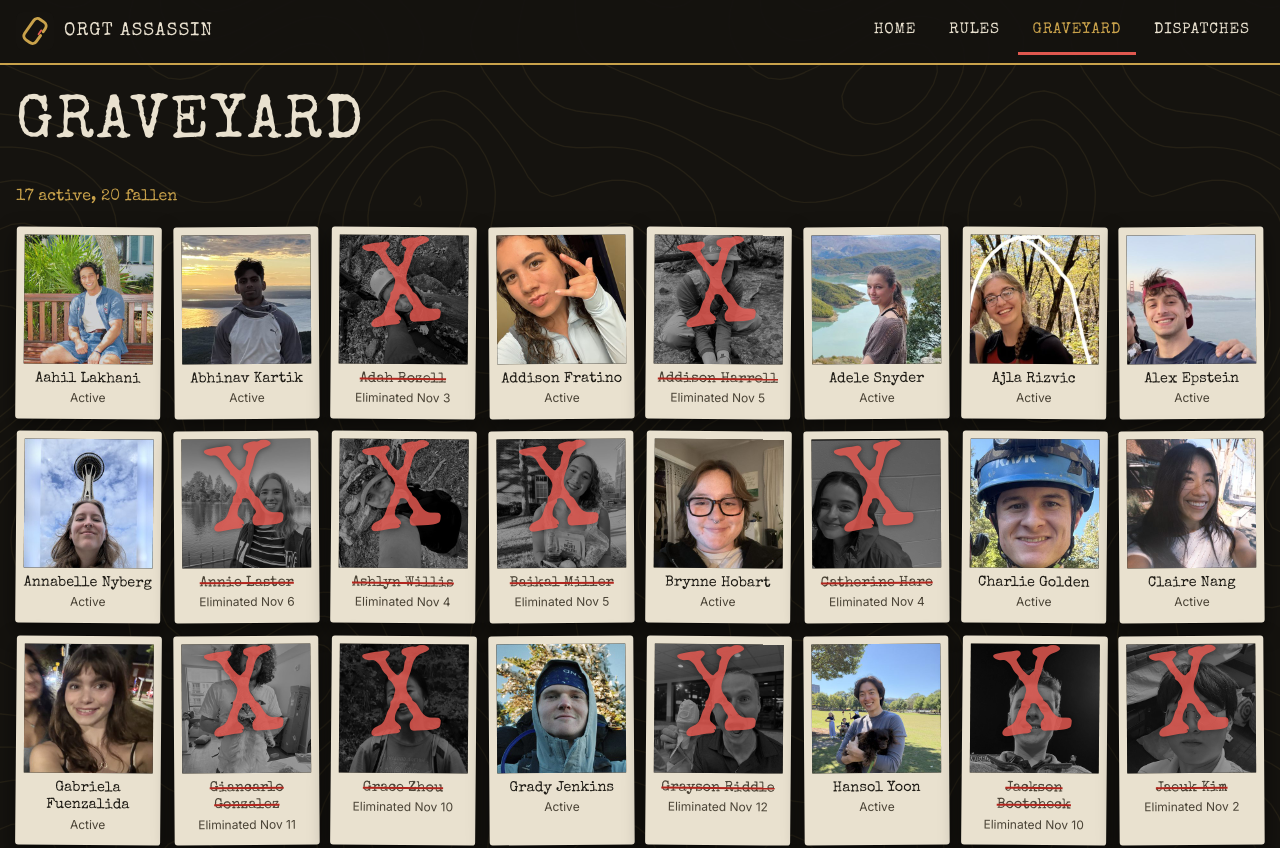
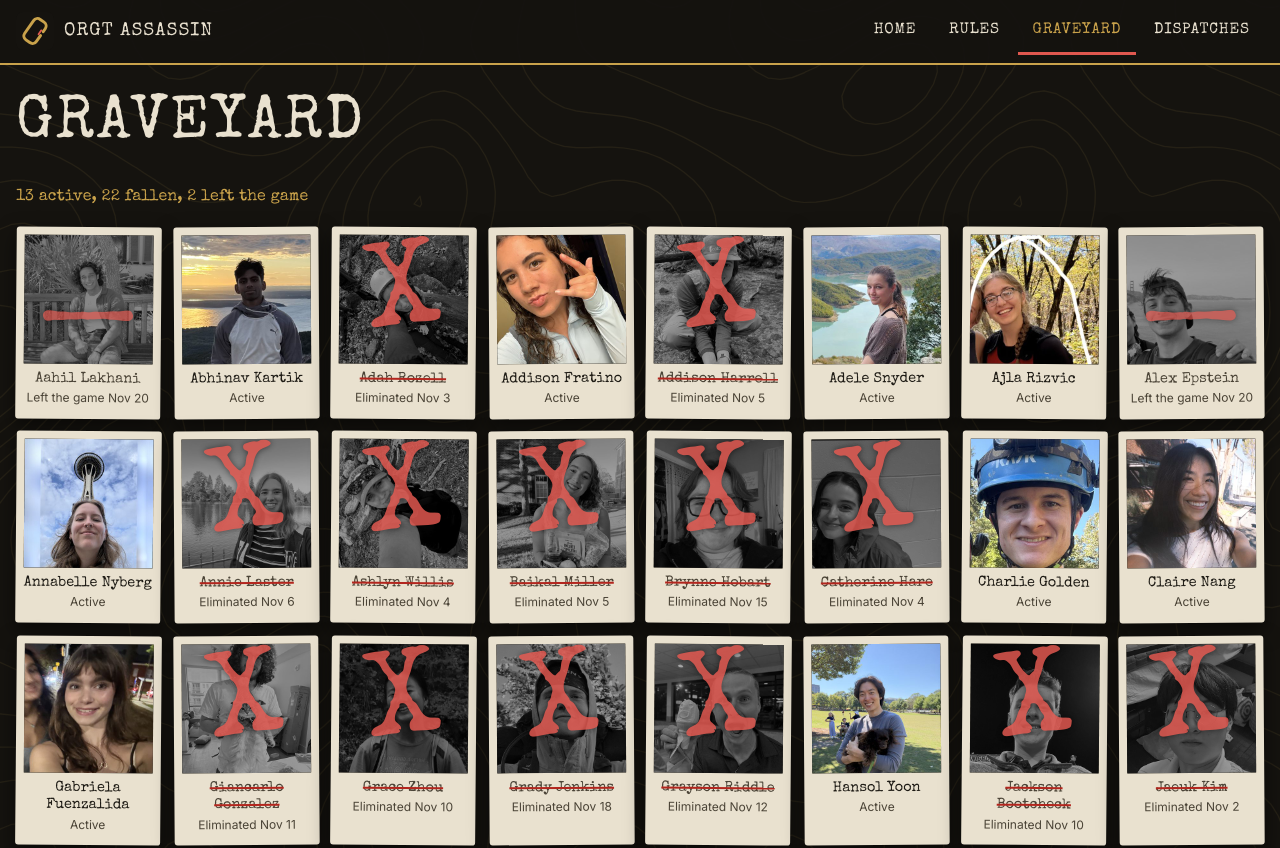
Before and after one commit to darkeneddd/orgt-assassin, a plain HTML site: page graveyard.html in a window 1280 px wide. Shown: the top 848 px of the page. Drawn offline with Linux system fonts and the light colour scheme.

Commit message:
Week three: Dispatch #3, graveyard dash for agents who left, safe object week over

```diff
--- a/css/style.css
+++ b/css/style.css
@@ -248,6 +248,8 @@ section.block > h2 { color: var(--accent); }
   font-family: var(--font-heading); font-size: 6rem; font-size: 95cqw; line-height: 1; color: var(--stamp-red-light);
   opacity: 0.85; transform: rotate(-8deg); text-shadow: 0 0 6px rgba(0, 0, 0, 0.6);
 }
+.tomb--left .name { text-decoration: none; }
+.tomb--left .photo .x { font-size: 4rem; font-size: 70cqw; transform: translateY(22%); opacity: 0.7; }
 .tomb .name { font-family: var(--font-heading); font-size: 0.9rem; line-height: 1.2; margin: 0; }
 .tomb .when { font-size: 0.75rem; color: var(--ink-soft); margin: 0; }
 .tomb .sample-tag { display: block; margin-top: 0.4rem; font-size: 0.7rem; font-weight: 700; letter-spacing: 0.1em; color: var(--stamp-red); }
--- a/data/dispatches.json
+++ b/data/dispatches.json
@@ -1,4 +1,9 @@
 [
+  {
+    "title": "Dispatch #3",
+    "date": "2026-11-20",
+    "body": "<p><span class=\"stamp\">Classified</span></p><p><strong>TO:</strong> All agents<br><strong>RE:</strong> Week three</p><p>The clock is running. <strong>Twenty-two agents have fallen, and two more have left the game. Thirteen remain.</strong> The <a href=\"graveyard.html\">Graveyard</a> is up to date.</p><p>The chain has changed. Anyone whose target changed is being told directly tonight. If you do not hear from me, your target has not changed.</p><p>The cone party hat and the oven mitt have been retired. There is no safe object this week.</p><p>With thirteen left, you probably know every face still standing by now. That is the danger. The friendly one next to you could be your hunter. Trust no one.</p><p>The game ends Dec 2 at 11:59 pm. If more than one of you is still standing, the most kills wins. Standing still will not save you, and inactive agents are being purged. The end is coming.</p><p>Happy hunting.</p><p>Headquarters</p>"
+  },
   {
     "title": "Dispatch #2",
     "date": "2026-11-13",
--- a/data/graveyard.json
+++ b/data/graveyard.json
@@ -1,24 +1,24 @@
 [
-  {"name":"Aahil Lakhani","photo":"assets/graveyard/aahil-lakhani.jpg"},
+  {"name":"Aahil Lakhani","photo":"assets/graveyard/aahil-lakhani.jpg","date":"2026-11-20","inactive":true},
   {"name":"Abhinav Kartik","photo":"assets/graveyard/abhinav-kartik.jpg"},
   {"name":"Adah Rozell","photo":"assets/graveyard/adah-rozell.jpg","date":"2026-11-03"},
   {"name":"Addison Fratino","photo":"assets/graveyard/addison-fratino.jpg"},
   {"name":"Addison Harrell","photo":"assets/graveyard/addison-harrell.jpg","date":"2026-11-05"},
   {"name":"Adele Snyder","photo":"assets/graveyard/adele-snyder.jpg"},
   {"name":"Ajla Rizvic","photo":"assets/graveyard/ajla-rizvic.jpg"},
-  {"name":"Alex Epstein","photo":"assets/graveyard/alex-epstein.jpg"},
+  {"name":"Alex Epstein","photo":"assets/graveyard/alex-epstein.jpg","date":"2026-11-20","inactive":true},
   {"name":"Annabelle Nyberg","photo":"assets/graveyard/annabelle-nyberg.jpg"},
   {"name":"Annie Laster","photo":"assets/graveyard/annie-laster.jpg","date":"2026-11-06"},
   {"name":"Ashlyn Willis","photo":"assets/graveyard/ashlyn-willis.jpg","date":"2026-11-04"},
   {"name":"Baikal Miller","photo":"assets/graveyard/baikal-miller.jpg","date":"2026-11-05"},
-  {"name":"Brynne Hobart","photo":"assets/graveyard/brynne-hobart.jpg"},
+  {"name":"Brynne Hobart","photo":"assets/graveyard/brynne-hobart.jpg","date":"2026-11-15"},
   {"name":"Catherine Hare","photo":"assets/graveyard/catherine-hare.jpg","date":"2026-11-04"},
   {"name":"Charlie Golden","photo":"assets/graveyard/charlie-golden.jpg"},
   {"name":"Claire Nang","photo":"assets/graveyard/claire-nang.jpg"},
   {"name":"Gabriela Fuenzalida","photo":"assets/graveyard/gabriela-fuenzalida.jpg"},
   {"name":"Giancarlo Gonzalez","photo":"assets/graveyard/giancarlo-gonzalez.jpg","date":"2026-11-11"},
   {"name":"Grace Zhou","photo":"assets/graveyard/grace-zhou.jpg","date":"2026-11-10"},
-  {"name":"Grady Jenkins","photo":"assets/graveyard/grady-jenkins.jpg"},
+  {"name":"Grady Jenkins","photo":"assets/graveyard/grady-jenkins.jpg","date":"2026-11-18"},
   {"name":"Grayson Riddle","photo":"assets/graveyard/grayson-riddle.jpg","date":"2026-11-12"},
   {"name":"Hansol Yoon","photo":"assets/graveyard/hansol-yoon.jpg"},
   {"name":"Jackson Bootcheck","photo":"assets/graveyard/jackson-bootcheck.jpg","date":"2026-11-10"},
--- a/js/graveyard.js
+++ b/js/graveyard.js
@@ -5,10 +5,12 @@
   var el = S.el;
   var SILHOUETTE = "assets/silhouette.svg";
 
-  // An agent with a "date" is eliminated. No "date" means still in play.
+  // An agent with a "date" is out of the game. No "date" means still in play.
+  // "inactive": true means they left the game rather than being killed, so they get a dash instead of an X.
   function tomb(p) {
     var out = !!p.date;
-    var li = el("li", "card tomb" + (out ? " tomb--out" : ""));
+    var left = out && !!p.inactive;
+    var li = el("li", "card tomb" + (out ? " tomb--out" : "") + (left ? " tomb--left" : ""));
     var photo = el("div", "photo");
     var img = el("img");
     img.alt = "Headshot of " + p.name;
@@ -19,13 +21,13 @@
     img.onerror = function () { img.onerror = null; img.src = SILHOUETTE; };
     photo.appendChild(img);
     if (out) {
-      var x = el("span", "x", "X");
+      var x = el("span", "x", left ? "—" : "X");
       x.setAttribute("aria-hidden", "true");
       photo.appendChild(x);
     }
     li.appendChild(photo);
     li.appendChild(el("p", "name", p.name));
-    li.appendChild(el("p", "when", out ? "Eliminated " + S.fmtDate(p.date) : "Active"));
+    li.appendChild(el("p", "when", out ? (left ? "Left the game " : "Eliminated ") + S.fmtDate(p.date) : "Active"));
     if (p.sample) li.appendChild(el("span", "sample-tag", "SAMPLE - DELETE ME"));
     return li;
   }
@@ -42,8 +44,9 @@
         box.replaceWith(e);
         return;
       }
-      var fallen = rows.filter(function (p) { return p.date; }).length;
-      count.textContent = (rows.length - fallen) + " active, " + fallen + " fallen";
+      var left = rows.filter(function (p) { return p.date && p.inactive; }).length;
+      var fallen = rows.filter(function (p) { return p.date && !p.inactive; }).length;
+      count.textContent = (rows.length - fallen - left) + " active, " + fallen + " fallen" + (left ? ", " + left + " left the game" : "");
       rows.forEach(function (p) { box.appendChild(tomb(p)); });
     });
   }
```
Also changed, not shown: 1 other file.
